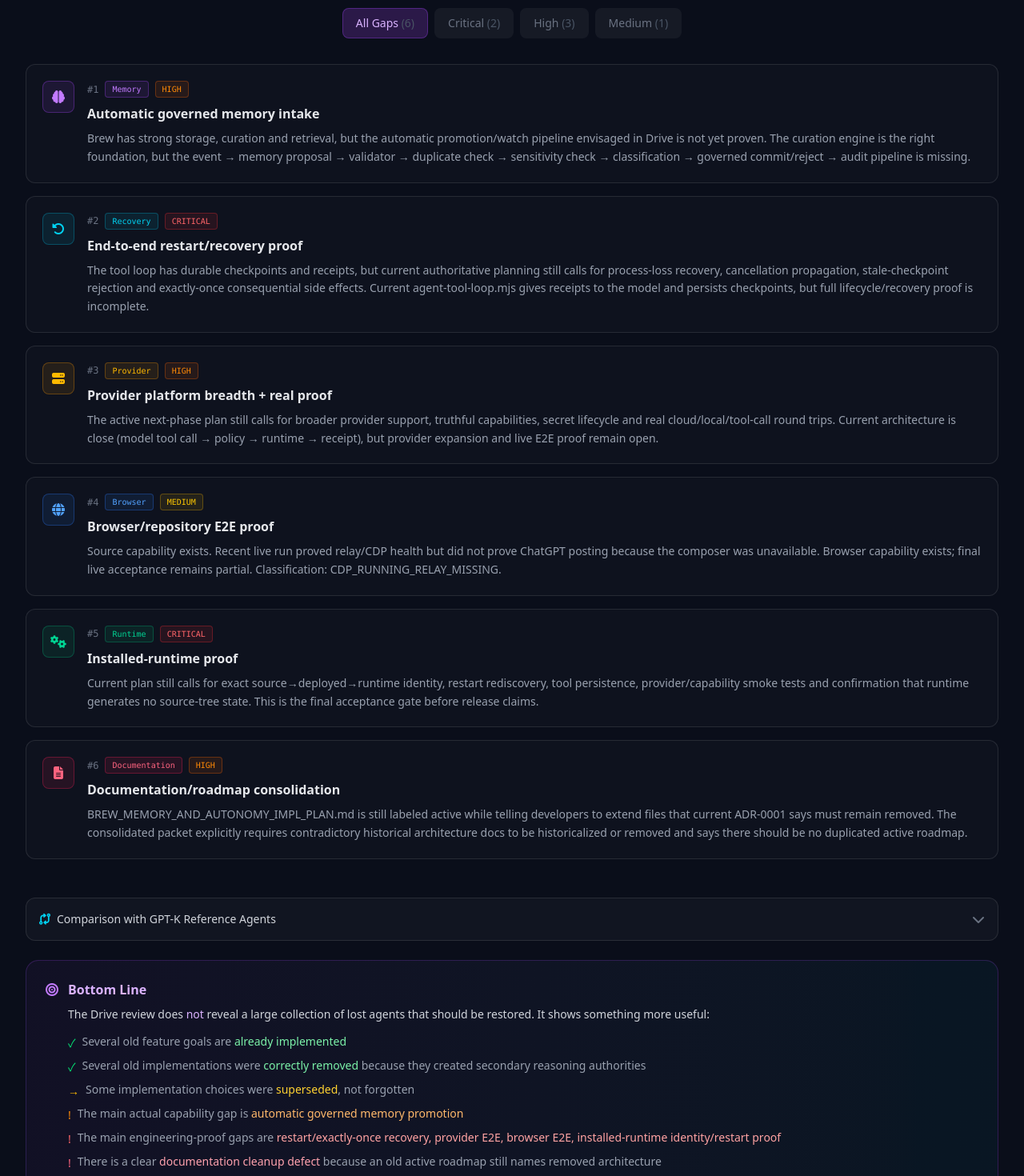
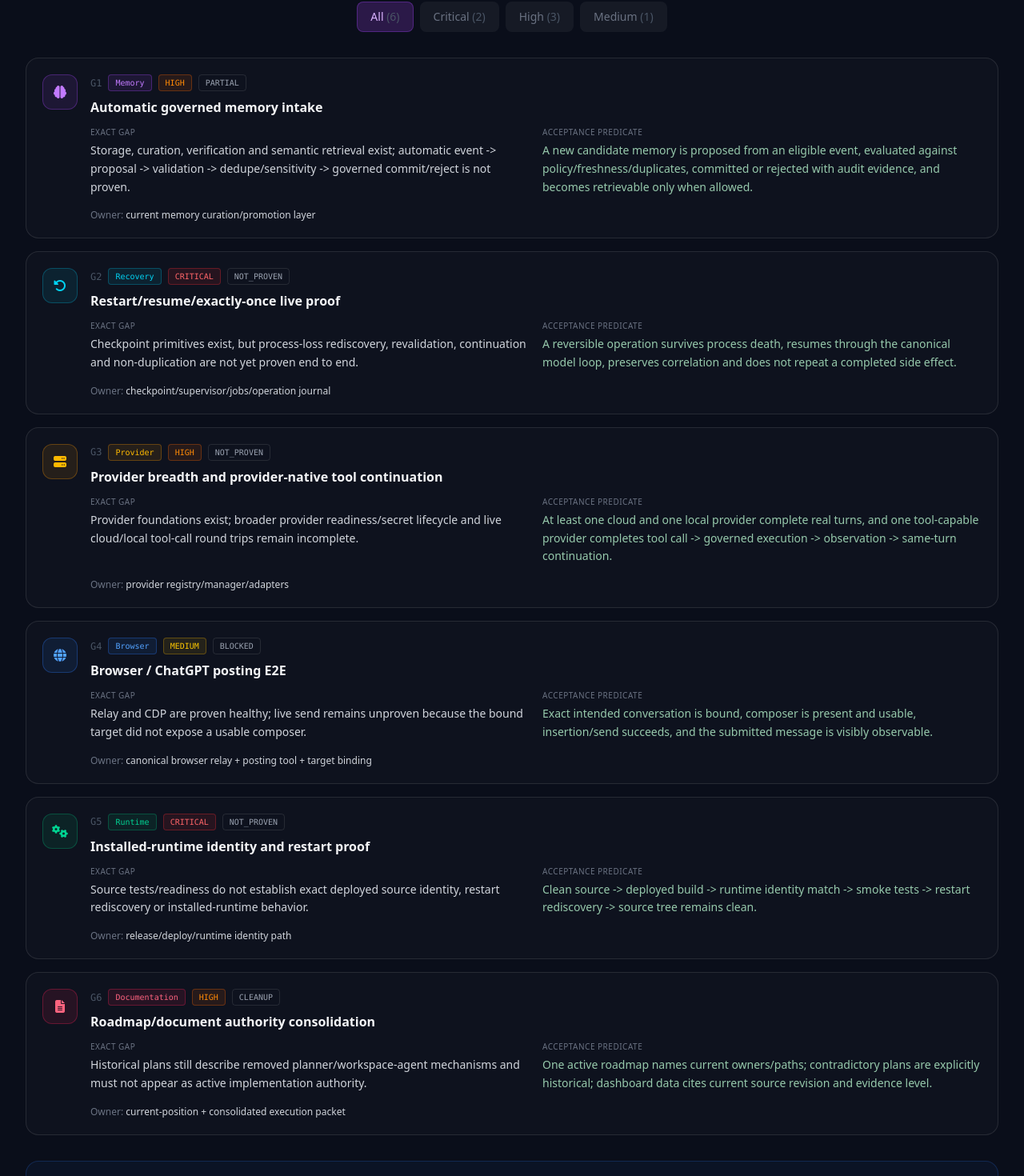
Before and after one commit to Letterblack0306/agent_LB_creative, a React (Vite) app: page / in a window 1280 px wide. Shown: the part 5656-7126 px from the top of the page at 80% size. Built offline with nearby package versions, Linux system fonts and the light colour scheme.

Commit message:
docs(ui): make Brew gaps acceptance-specific

```diff
--- a/src/components/GenuineGaps.tsx
+++ b/src/components/GenuineGaps.tsx
@@ -1,57 +1,5 @@
 import { useState } from "react";
-
-interface Gap {
-  id: number;
-  title: string;
-  description: string;
-  category: "memory" | "recovery" | "provider" | "browser" | "runtime" | "docs";
-  severity: "critical" | "high" | "medium";
-}
-
-const gaps: Gap[] = [
-  {
-    id: 1,
-    title: "Automatic governed memory intake",
-    description: "Brew has strong storage, curation and retrieval, but the automatic promotion/watch pipeline envisaged in Drive is not yet proven. The curation engine is the right foundation, but the event → memory proposal → validator → duplicate check → sensitivity check → classification → governed commit/reject → audit pipeline is missing.",
-    category: "memory",
-    severity: "high",
-  },
-  {
-    id: 2,
-    title: "End-to-end restart/recovery proof",
-    description: "The tool loop has durable checkpoints and receipts, but current authoritative planning still calls for process-loss recovery, cancellation propagation, stale-checkpoint rejection and exactly-once consequential side effects. Current agent-tool-loop.mjs gives receipts to the model and persists checkpoints, but full lifecycle/recovery proof is incomplete.",
-    category: "recovery",
-    severity: "critical",
-  },
-  {
-    id: 3,
-    title: "Provider platform breadth + real proof",
-    description: "The active next-phase plan still calls for broader provider support, truthful capabilities, secret lifecycle and real cloud/local/tool-call round trips. Current architecture is close (model tool call → policy → runtime → receipt), but provider expansion and live E2E proof remain open.",
-    category: "provider",
-    severity: "high",
-  },
-  {
-    id: 4,
-    title: "Browser/repository E2E proof",
-    description: "Source capability exists. Recent live run proved relay/CDP health but did not prove ChatGPT posting because the composer was unavailable. Browser capability exists; final live acceptance remains partial. Classification: CDP_RUNNING_RELAY_MISSING.",
-    category: "browser",
-    severity: "medium",
-  },
-  {
-    id: 5,
-    title: "Installed-runtime proof",
-    description: "Current plan still calls for exact source→deployed→runtime identity, restart rediscovery, tool persistence, provider/capability smoke tests and confirmation that runtime generates no source-tree state. This is the final acceptance gate before release claims.",
-    category: "runtime",
-    severity: "critical",
-  },
-  {
-    id: 6,
-    title: "Documentation/roadmap consolidation",
-    description: "BREW_MEMORY_AND_AUTONOMY_IMPL_PLAN.md is still labeled active while telling developers to extend files that current ADR-0001 says must remain removed. The consolidated packet explicitly requires contradictory historical architecture docs to be historicalized or removed and says there should be no duplicated active roadmap.",
-    category: "docs",
-    severity: "high",
-  },
-];
+import { openGaps } from "../data/brewPlanning";
 
 const categoryConfig = {
   memory: { label: "Memory", color: "text-purple-400", bg: "bg-purple-500/10", border: "border-purple-500/30", icon: "fa-brain" },
@@ -68,125 +16,84 @@ const severityConfig = {
   medium: { label: "MEDIUM", color: "text-yellow-400", bg: "bg-yellow-500/10", border: "border-yellow-500/30" },
 };
 
-interface AgentComparison {
-  name: string;
-  strength: string;
-  brewComparison: string;
-  icon: string;
-  color: string;
-}
-
-const agentComparisons: AgentComparison[] = [
-  {
-    name: "Aider",
-    strength: "Repository cognition",
-    brewComparison: "Brew now has workspace retrieval/index/search, but deeper symbol/dependency-ranked repo cognition can still be evaluated against Aider. Aider emphasizes structural repository model before full reads: repo map → relationships → rank relevant structure → model chooses deeper inspection. Brew's workspace retrieval index is directionally aligned, but Aider is still a useful benchmark for improving large-repo context selection without adding another planner.",
-    icon: "fa-map",
-    color: "purple",
-  },
-  {
-    name: "Codex",
-    strength: "Execution, approvals, sandbox, validation",
-    brewComparison: "Brew is close architecturally: model tool call → policy → runtime → receipt. Remaining weakness is full lifecycle/recovery proof. Codex extracts: user turn → model decision → typed action → policy/sandbox → approval → execution → observation → model continues, with proposal ≠ permission ≠ execution ≠ success. Current Brew's model/tool/receipt flow aligns closely with this.",
-    icon: "fa-shield-halved",
-    color: "cyan",
-  },
-  {
-    name: "Hermes",
-    strength: "Persistent memory, skills, toolsets, multiple channels",
-    brewComparison: "Brew now has memory, skills, dynamic tools/MCP and multiple surfaces. Automatic memory promotion and continuity quality are the main comparison areas. Hermes remains the best reference for persistent context, memory and skill loading. GPT-K highlights bounded purpose-specific memory, searchable session history, progressive skill disclosure, one underlying agent across CLI/messaging/desktop/API, checkpointing, and contextual project instruction discovery. This reinforces that Brew should improve its memory promotion/context loading—not restore a separate memory agent.",
-    icon: "fa-rotate",
-    color: "emerald",
-  },
-  {
-    name: "LobeHub",
-    strength: "Providers/models/knowledge/integrations",
-    brewComparison: "This is the strongest reference for Brew's still-open provider expansion program. LobeHub's provider metadata separate from provider runtime behavior, model registry and capability metadata, configured vs usable/readiness distinction, normalized provider errors, MCP/integration lifecycle, and channel/provider independence are all directly relevant to Brew's provider platform breadth gap.",
-    icon: "fa-server",
-    color: "amber",
-  },
-  {
-    name: "OpenHands",
-    strength: "Event-driven autonomous SWE runtime",
-    brewComparison: "Brew's receipts/checkpoints/operation journal are moving in this direction. Replayable lifecycle/crash recovery/exactly-once behavior still needs stronger live proof. OpenHands makes durable event history the state authority: history → model → typed actions → policy → execution → observations → history, and stresses that loop termination is not completion. That directly supports Brew's current operation journal/checkpoint direction.",
-    icon: "fa-gears",
-    color: "rose",
-  },
-];
-
-const colorMap: Record<string, { bg: string; border: string; text: string }> = {
-  purple: { bg: "bg-purple-500/10", border: "border-purple-500/30", text: "text-purple-400" },
-  cyan: { bg: "bg-cyan-500/10", border: "border-cyan-500/30", text: "text-cyan-400" },
-  emerald: { bg: "bg-emerald-500/10", border: "border-emerald-500/30", text: "text-emerald-400" },
-  amber: { bg: "bg-amber-500/10", border: "border-amber-500/30", text: "text-amber-400" },
-  rose: { bg: "bg-rose-500/10", border: "border-rose-500/30", text: "text-rose-400" },
-};
-
 export default function GenuineGaps() {
   const [filter, setFilter] = useState<"all" | "critical" | "high" | "medium">("all");
-  const [showComparisons, setShowComparisons] = useState(false);
-
-  const filteredGaps = filter === "all" ? gaps : gaps.filter(g => g.severity === filter);
+  const filtered = filter === "all" ? openGaps : openGaps.filter((gap) => gap.severity === filter);
 
   return (
     <div>
-      <div className="text-center mb-12">
+      <div className="text-center mb-10">
         <h2 className="text-3xl sm:text-4xl font-bold mb-4">
           <span className="bg-gradient-to-r from-red-300 to-orange-300 bg-clip-text text-transparent">
-            Genuine Gaps & Open Areas
+            Genuine Gaps & Acceptance Gates
           </span>
         </h2>
-        <p className="text-gray-400 max-w-3xl mx-auto">
-          After removing stale mechanisms from the Drive comparison, these are the <span className="text-orange-300 font-medium">6 meaningful open areas</span> that remain.
-          This is the reference-backed gap set for the next Brew work.
+        <p className="text-gray-400 max-w-4xl mx-auto">
+          Only gaps that survive comparison against current Brew source, the reconciled Drive plan and GPT-K reference architecture.
+          Each gap names its current owner and the exact condition required to close it.
         </p>
       </div>
 
-      {/* Severity filter */}
       <div className="flex flex-wrap gap-2 mb-8 justify-center">
         {[
-          { id: "all" as const, label: "All Gaps", count: gaps.length },
-          { id: "critical" as const, label: "Critical", count: gaps.filter(g => g.severity === "critical").length },
-          { id: "high" as const, label: "High", count: gaps.filter(g => g.severity === "high").length },
-          { id: "medium" as const, label: "Medium", count: gaps.filter(g => g.severity === "medium").length },
-        ].map((f) => (
+          { id: "all" as const, label: "All", count: openGaps.length },
+          { id: "critical" as const, label: "Critical", count: openGaps.filter((gap) => gap.severity === "critical").length },
+          { id: "high" as const, label: "High", count: openGaps.filter((gap) => gap.severity === "high").length },
+          { id: "medium" as const, label: "Medium", count: openGaps.filter((gap) => gap.severity === "medium").length },
+        ].map((item) => (
           <button
-            key={f.id}
-            onClick={() => setFilter(f.id)}
+            key={item.id}
+            onClick={() => setFilter(item.id)}
             className={`px-4 py-2 rounded-lg text-sm font-medium transition-all ${
-              filter === f.id
+              filter === item.id
                 ? "bg-purple-500/20 text-purple-300 border border-purple-500/30"
                 : "text-gray-500 hover:text-gray-300 bg-white/5 border border-transparent"
             }`}
           >
-            {f.label} <span className="text-gray-600">({f.count})</span>
+            {item.label} <span className="text-gray-600">({item.count})</span>
           </button>
         ))}
       </div>
 
-      {/* Gap cards */}
-      <div className="space-y-4 mb-12">
-        {filteredGaps.map((gap) => {
-          const catConfig = categoryConfig[gap.category];
-          const sevConfig = severityConfig[gap.severity];
+      <div className="space-y-4">
+        {filtered.map((gap, index) => {
+          const category = categoryConfig[gap.category];
+          const severity = severityConfig[gap.severity];
           return (
-            <div key={gap.id} className="rounded-xl bg-white/[0.02] border border-white/10 p-5 hover:bg-white/[0.04] transition-all">
+            <div key={gap.id} className="rounded-2xl bg-white/[0.02] border border-white/10 p-5">
               <div className="flex items-start gap-4">
-                <div className={`w-10 h-10 rounded-lg ${catConfig.bg} border ${catConfig.border} flex items-center justify-center shrink-0`}>
-                  <i className={`fa-solid ${catConfig.icon} ${catConfig.color}`}></i>
+                <div className={`w-11 h-11 rounded-xl ${category.bg} border ${category.border} flex items-center justify-center shrink-0`}>
+                  <i className={`fa-solid ${category.icon} ${category.color}`}></i>
                 </div>
                 <div className="flex-1 min-w-0">
-                  <div className="flex items-center gap-2 mb-2 flex-wrap">
-                    <span className="text-xs font-mono text-gray-500">#{gap.id}</span>
-                    <span className={`text-[10px] px-2 py-0.5 rounded border font-mono ${catConfig.bg} ${catConfig.color} ${catConfig.border}`}>
-                      {catConfig.label}
+                  <div className="flex items-center gap-2 flex-wrap mb-2">
+                    <span className="text-xs font-mono text-gray-600">G{index + 1}</span>
+                    <span className={`text-[10px] px-2 py-0.5 rounded border font-mono ${category.bg} ${category.color} ${category.border}`}>
+                      {category.label}
                     </span>
-                    <span className={`text-[10px] px-2 py-0.5 rounded border font-mono ${sevConfig.bg} ${sevConfig.color} ${sevConfig.border}`}>
-                      {sevConfig.label}
+                    <span className={`text-[10px] px-2 py-0.5 rounded border font-mono ${severity.bg} ${severity.color} ${severity.border}`}>
+                      {severity.label}
+                    </span>
+                    <span className="text-[10px] px-2 py-0.5 rounded border border-white/10 text-gray-400 font-mono">
+                      {gap.state.toUpperCase()}
                     </span>
                   </div>
-                  <h3 className="font-bold text-gray-200 mb-2">{gap.title}</h3>
-                  <p className="text-sm text-gray-400 leading-relaxed">{gap.description}</p>
+                  <h3 className="font-bold text-gray-100 mb-3">{gap.title}</h3>
+
+                  <div className="grid grid-cols-1 lg:grid-cols-2 gap-4">
+                    <div>
+                      <p className="text-[10px] uppercase tracking-wider text-gray-500 mb-1">Exact gap</p>
+                      <p className="text-sm text-gray-300 leading-relaxed">{gap.exactGap}</p>
+                    </div>
+                    <div>
+                      <p className="text-[10px] uppercase tracking-wider text-gray-500 mb-1">Acceptance predicate</p>
+                      <p className="text-sm text-green-200/80 leading-relaxed">{gap.acceptance}</p>
+                    </div>
+                  </div>
+
+                  <div className="mt-4 text-xs text-gray-500">
+                    Owner: <span className="text-gray-300">{gap.owner}</span>
+                  </div>
                 </div>
               </div>
             </div>
@@ -194,83 +101,12 @@ export default function GenuineGaps() {
         })}
       </div>
 
-      {/* Agent comparisons toggle */}
-      <button
-        onClick={() => setShowComparisons(!showComparisons)}
-        className="w-full rounded-xl bg-white/[0.03] border border-white/10 p-4 text-left hover:bg-white/[0.05] transition-all mb-6"
-      >
-        <div className="flex items-center justify-between">
-          <span className="text-sm font-medium text-gray-300">
-            <i className="fa-solid fa-code-compare mr-2 text-cyan-400"></i>
-            Comparison with GPT-K Reference Agents
-          </span>
-          <i className={`fa-solid fa-chevron-down text-gray-500 transition-transform ${showComparisons ? "rotate-180" : ""}`}></i>
-        </div>
-      </button>
-
-      {showComparisons && (
-        <div className="space-y-4 mb-8">
-          {agentComparisons.map((agent) => {
-            const colors = colorMap[agent.color];
-            return (
-              <div key={agent.name} className={`rounded-xl ${colors.bg} border ${colors.border} p-5`}>
-                <div className="flex items-center gap-3 mb-3">
-                  <div className={`w-10 h-10 rounded-lg bg-white/10 flex items-center justify-center`}>
-                    <i className={`fa-solid ${agent.icon} ${colors.text}`}></i>
-                  </div>
-                  <div>
-                    <h3 className={`font-bold ${colors.text}`}>{agent.name}</h3>
-                    <p className="text-xs text-gray-400">{agent.strength}</p>
-                  </div>
-                </div>
-                <p className="text-sm text-gray-300 leading-relaxed">{agent.brewComparison}</p>
-              </div>
-            );
-          })}
-        </div>
-      )}
-
-      {/* Bottom line */}
-      <div className="rounded-2xl bg-gradient-to-r from-purple-500/5 to-cyan-500/5 border border-purple-500/20 p-6">
-        <div className="flex items-start gap-3">
-          <i className="fa-solid fa-bullseye text-purple-400 mt-1"></i>
-          <div>
-            <h3 className="font-bold text-purple-300 mb-2">Bottom Line</h3>
-            <p className="text-sm text-gray-300 leading-relaxed mb-3">
-              The Drive review does <span className="text-purple-300">not</span> reveal a large collection of lost agents that should be restored.
-              It shows something more useful:
-            </p>
-            <ul className="space-y-2 text-sm text-gray-400">
-              <li className="flex items-start gap-2">
-                <span className="text-green-400 mt-0.5">✓</span>
-                <span>Several old feature goals are <span className="text-green-300">already implemented</span></span>
-              </li>
-              <li className="flex items-start gap-2">
-                <span className="text-green-400 mt-0.5">✓</span>
-                <span>Several old implementations were <span className="text-green-300">correctly removed</span> because they created secondary reasoning authorities</span>
-              </li>
-              <li className="flex items-start gap-2">
-                <span className="text-amber-400 mt-0.5">→</span>
-                <span>Some implementation choices were <span className="text-amber-300">superseded</span>, not forgotten</span>
-              </li>
-              <li className="flex items-start gap-2">
-                <span className="text-orange-400 mt-0.5">!</span>
-                <span>The main actual capability gap is <span className="text-orange-300">automatic governed memory promotion</span></span>
-              </li>
-              <li className="flex items-start gap-2">
-                <span className="text-red-400 mt-0.5">!</span>
-                <span>The main engineering-proof gaps are <span className="text-red-300">restart/exactly-once recovery, provider E2E, browser E2E, installed-runtime identity/restart proof</span></span>
-              </li>
-              <li className="flex items-start gap-2">
-                <span className="text-rose-400 mt-0.5">!</span>
-                <span>There is a clear <span className="text-rose-300">documentation cleanup defect</span> because an old active roadmap still names removed architecture</span>
-              </li>
-            </ul>
-            <p className="text-sm text-gray-300 mt-4 leading-relaxed">
-              That is the reference-backed gap set to use for the next Brew work, rather than the raw "21 RECOVER" inventory or the old Drive roadmap verbatim.
-            </p>
-          </div>
-        </div>
+      <div className="mt-8 rounded-2xl bg-blue-500/5 border border-blue-500/20 p-5">
+        <h3 className="text-sm font-semibold text-blue-300 mb-2">Interpretation rule</h3>
+        <p className="text-sm text-gray-400 leading-relaxed">
+          A historical module is not a gap by itself. A gap is listed here only when a current product requirement remains unproven or incomplete after comparison with current source/runtime architecture.
+          Recovery work must target the current owner, not restore a removed secondary reasoning authority.
+        </p>
       </div>
     </div>
   );
```
